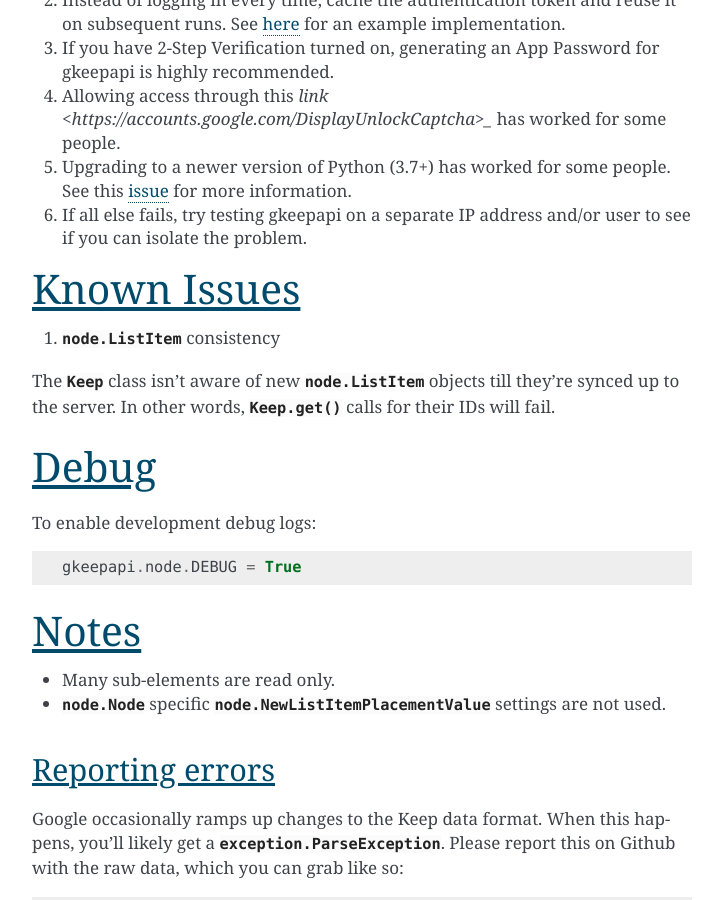
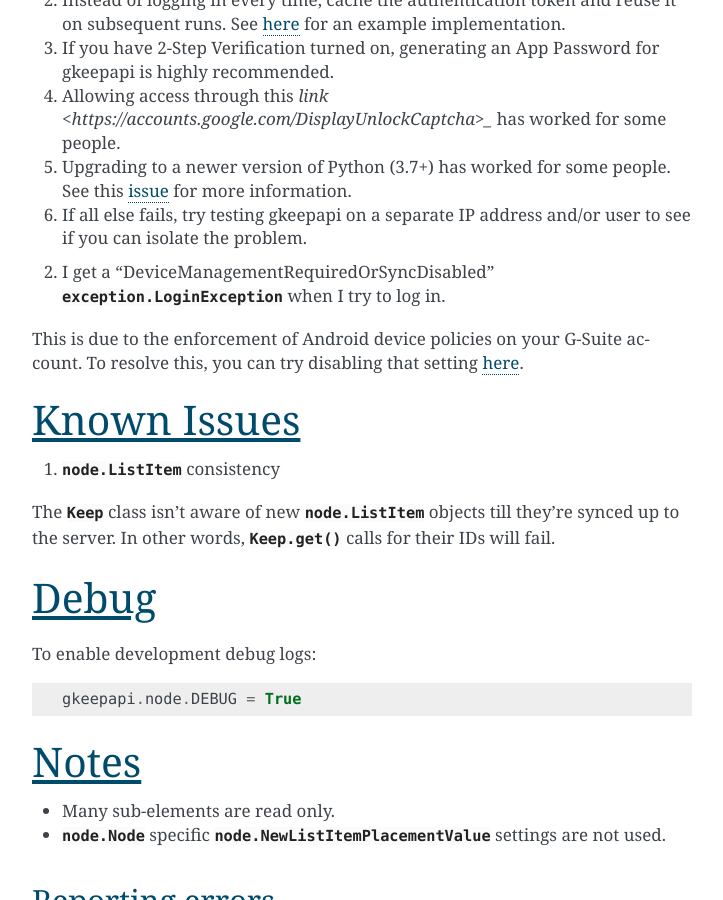
Before and after one commit to kiwiz/gkeepapi, a Sphinx documentation site: the page built from docs/index.rst, in a window 1280 px wide and 900 px high, scrolled down 10721 px. Shown: the whole window, without its empty margins (388-1111 px from the left). Built offline with Sphinx 7.4.7, drawn with Linux system fonts in a browser that asks for light colours.

Commit message:
Update docs

```diff
--- a/docs/index.rst
+++ b/docs/index.rst
@@ -400,6 +400,10 @@
 5. Upgrading to a newer version of Python (3.7+) has worked for some people. See this `issue <https://gitlab.com/AuroraOSS/AuroraStore/issues/217#note_249390026>`_ for more information.
 6. If all else fails, try testing gkeepapi on a separate IP address and/or user to see if you can isolate the problem.
 
+2. I get a "DeviceManagementRequiredOrSyncDisabled" :py:class:`exception.LoginException` when I try to log in.
+
+This is due to the enforcement of Android device policies on your G-Suite account. To resolve this, you can try disabling that setting `here <https://admin.google.com/AdminHome?hl=no#MobileSettings:section=advanced&flyout=security>`_.
+
 Known Issues
 ============
 
```
